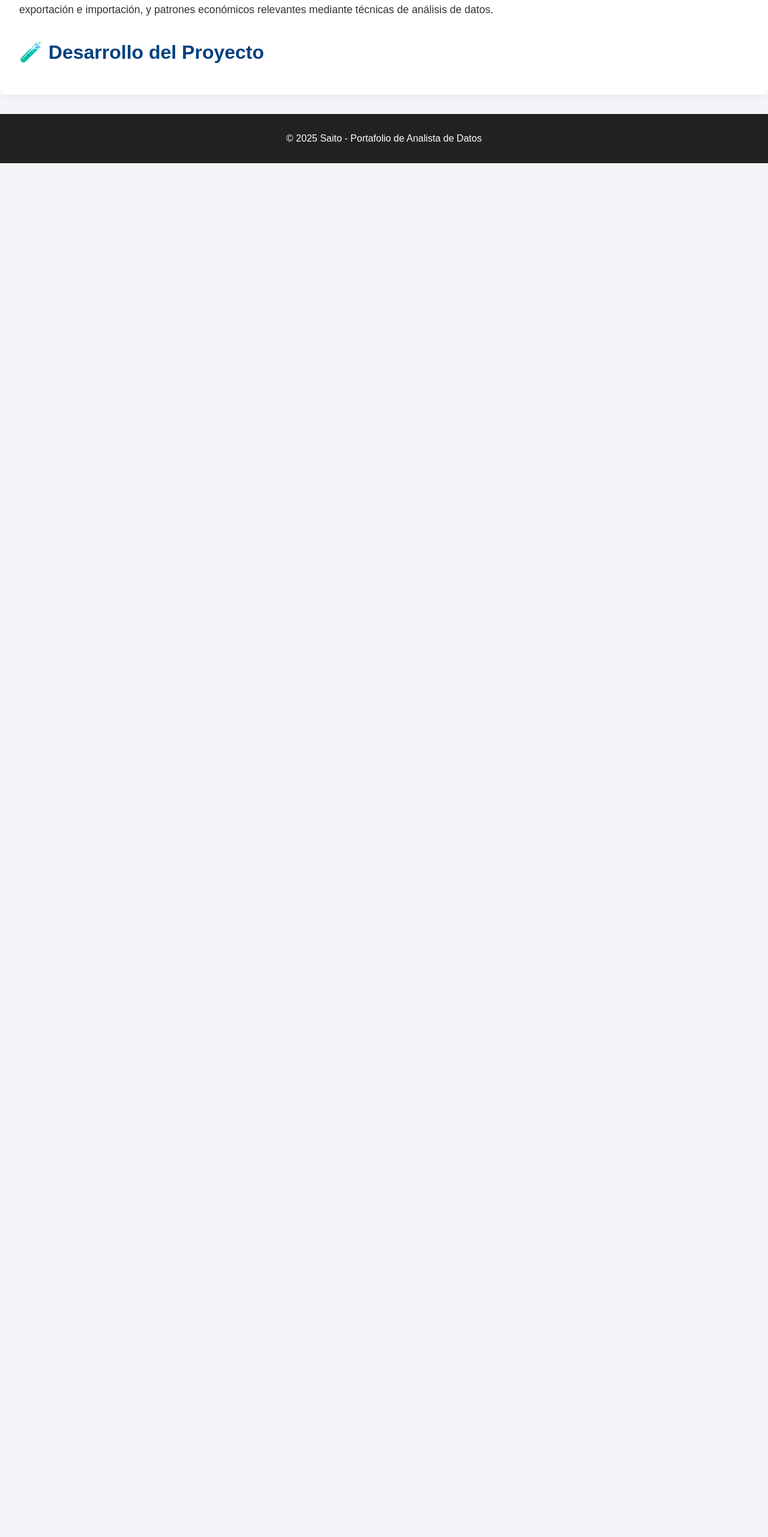
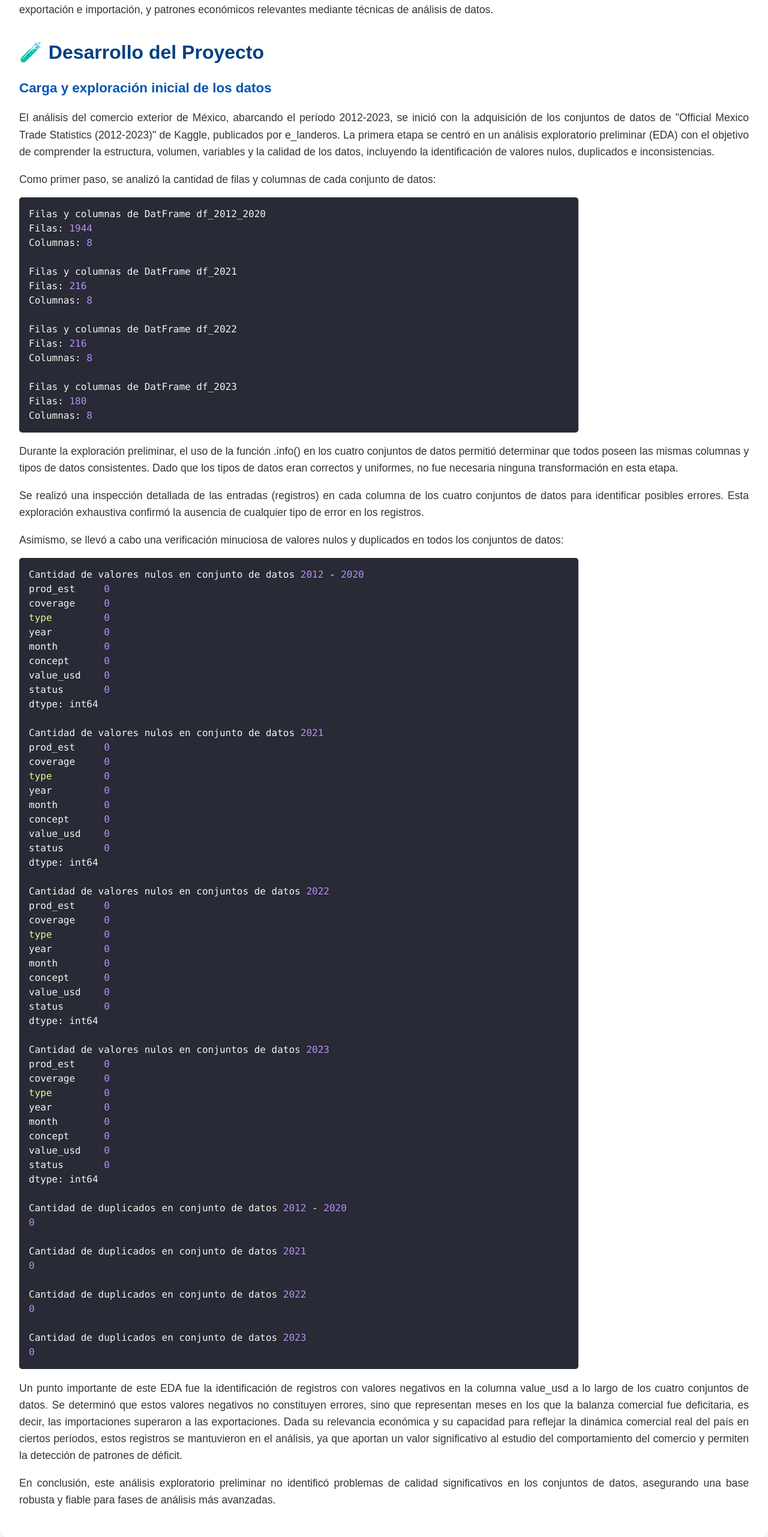
Before and after one commit to SaitoM17/mi-portafolio, a React (Create React App) app: page /Mexico-trade in a window 1280 px wide. Shown: the part 1084-3646 px from the top of the page at 60% size. Before the commit the page ends 1356 px from the top, so only its background shows below. Built offline with nearby package versions, Linux system fonts and the light colour scheme.

Commit message:
feat: Carga y exploración inicial de datos

```diff
--- a/src/pages/MexicoTradeStati.js
+++ b/src/pages/MexicoTradeStati.js
@@ -1,4 +1,81 @@
+import { Prism as SyntaxHighlighter } from 'react-syntax-highlighter';
+import { dracula } from 'react-syntax-highlighter/dist/esm/styles/prism';
+
 function MexicoTradeStatis() {
+
+  const salida1 = `Filas y columnas de DatFrame df_2012_2020
+Filas: 1944
+Columnas: 8
+
+Filas y columnas de DatFrame df_2021
+Filas: 216
+Columnas: 8
+
+Filas y columnas de DatFrame df_2022
+Filas: 216
+Columnas: 8
+
+Filas y columnas de DatFrame df_2023
+Filas: 180
+Columnas: 8`;
+
+  const salida2 = `Cantidad de valores nulos en conjunto de datos 2012 - 2020
+prod_est     0
+coverage     0
+type         0
+year         0
+month        0
+concept      0
+value_usd    0
+status       0
+dtype: int64
+
+Cantidad de valores nulos en conjunto de datos 2021
+prod_est     0
+coverage     0
+type         0
+year         0
+month        0
+concept      0
+value_usd    0
+status       0
+dtype: int64
+
+Cantidad de valores nulos en conjuntos de datos 2022
+prod_est     0
+coverage     0
+type         0
+year         0
+month        0
+concept      0
+value_usd    0
+status       0
+dtype: int64
+
+Cantidad de valores nulos en conjuntos de datos 2023
+prod_est     0
+coverage     0
+type         0
+year         0
+month        0
+concept      0
+value_usd    0
+status       0
+dtype: int64
+
+Cantidad de duplicados en conjunto de datos 2012 - 2020
+0
+
+Cantidad de duplicados en conjunto de datos 2021
+0
+
+Cantidad de duplicados en conjunto de datos 2022
+0
+
+Cantidad de duplicados en conjunto de datos 2023
+0
+`;
+
   return (
     <div className="pagina-proyecto">
       <div className="contenedor-proyecto">
@@ -14,6 +91,43 @@ function MexicoTradeStatis() {
         </p>
 
         <h2>🧪 Desarrollo del Proyecto</h2>
+
+        <h3>Carga y exploración inicial de los datos</h3>
+        <p>
+          El análisis del comercio exterior de México, abarcando el período 2012-2023, se inició con la adquisición de
+          los conjuntos de datos de "Official Mexico Trade Statistics (2012-2023)" de Kaggle, publicados por e_landeros.
+          La primera etapa se centró en un análisis exploratorio preliminar (EDA) con el objetivo de comprender la estructura,
+          volumen, variables y la calidad de los datos, incluyendo la identificación de valores nulos, duplicados e inconsistencias.
+        </p>
+        <p>Como primer paso, se analizó la cantidad de filas y columnas de cada conjunto de datos:</p>
+        <SyntaxHighlighter language="bash" style={dracula} className="code-block">
+          {salida1}
+        </SyntaxHighlighter>
+        <p>
+          Durante la exploración preliminar, el uso de la función .info() en los cuatro conjuntos de datos permitió determinar que
+          todos poseen las mismas columnas y tipos de datos consistentes. Dado que los tipos de datos eran correctos y uniformes,
+          no fue necesaria ninguna transformación en esta etapa.
+        </p>
+        <p>
+          Se realizó una inspección detallada de las entradas (registros) en cada columna de los cuatro conjuntos de datos para
+          identificar posibles errores. Esta exploración exhaustiva confirmó la ausencia de cualquier tipo de error en los registros.
+        </p>
+        <p>Asimismo, se llevó a cabo una verificación minuciosa de valores nulos y duplicados en todos los conjuntos de datos:</p>
+        <SyntaxHighlighter language="bash" style={dracula} className="code-block">
+          {salida2}
+        </SyntaxHighlighter>
+        <p>
+          Un punto importante de este EDA fue la identificación de registros con valores negativos en la columna value_usd a lo
+          largo de los cuatro conjuntos de datos. Se determinó que estos valores negativos no constituyen errores, sino que
+          representan meses en los que la balanza comercial fue deficitaria, es decir, las importaciones superaron a las exportaciones.
+          Dada su relevancia económica y su capacidad para reflejar la dinámica comercial real del país en ciertos períodos, estos
+          registros se mantuvieron en el análisis, ya que aportan un valor significativo al estudio del comportamiento del comercio
+          y permiten la detección de patrones de déficit.
+        </p>
+        <p>
+          En conclusión, este análisis exploratorio preliminar no identificó problemas de calidad significativos en los conjuntos de datos,
+          asegurando una base robusta y fiable para fases de análisis más avanzadas.
+        </p>
       </div>
     </div>
   );
```
